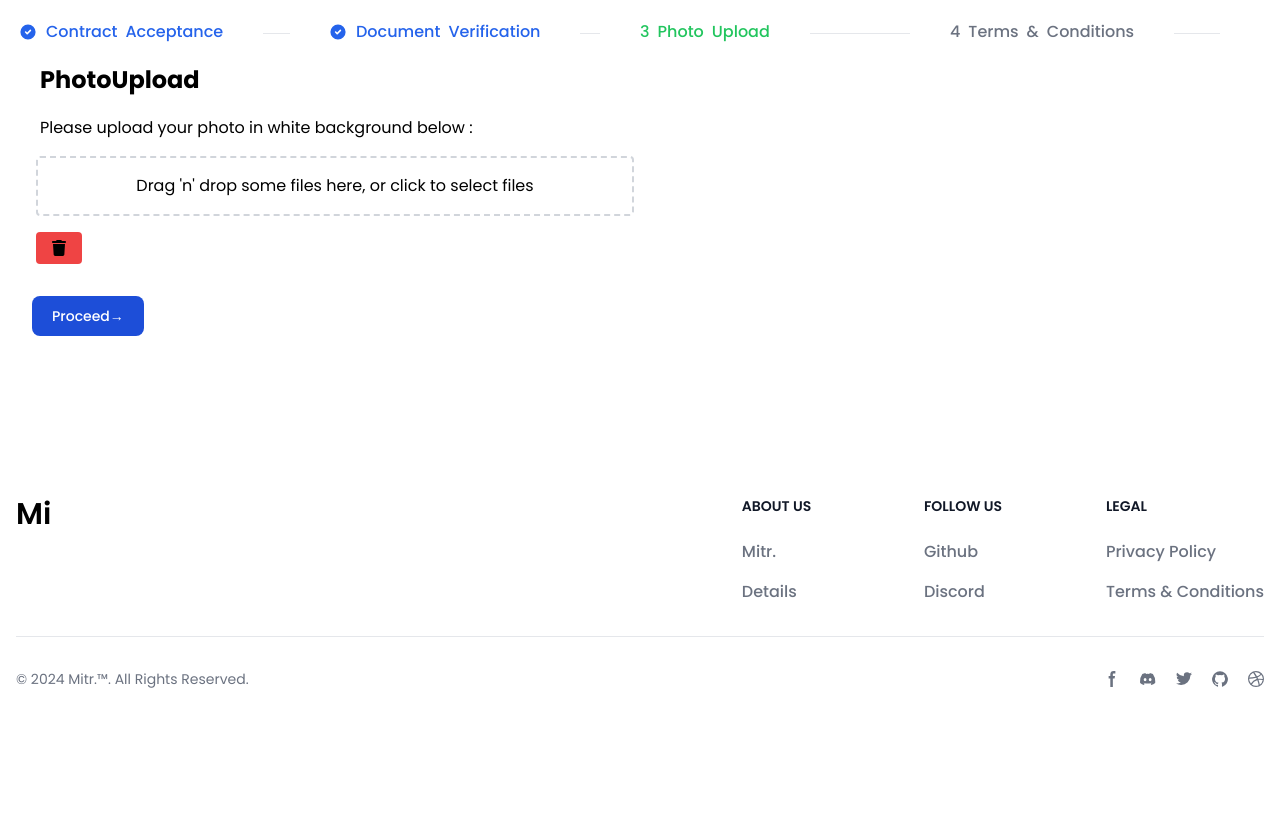
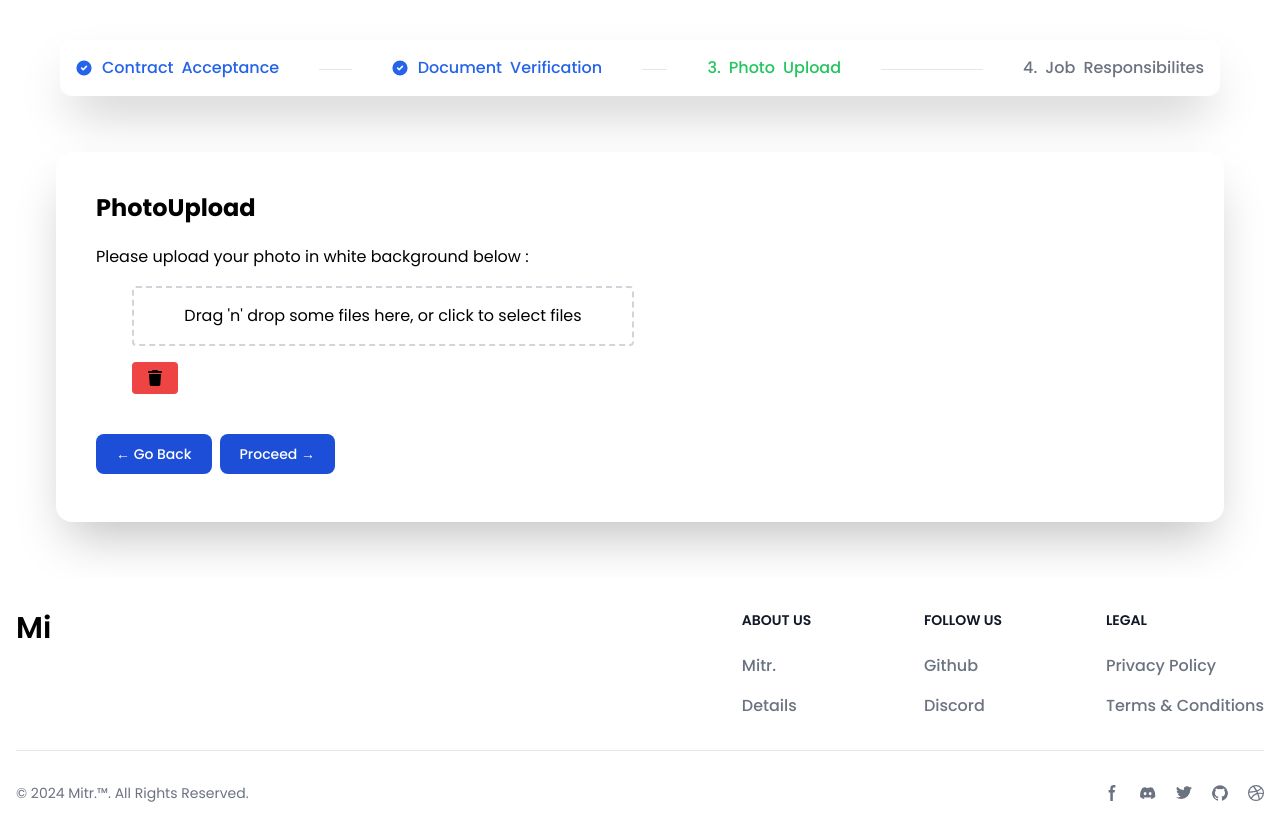
Before and after one commit to piyushbaibhav/Mitr, a React (Vite) app: page /photoupload in a window 1280 px wide. Before the commit the page ends 800 px from the top, so only its background shows below. Built offline with nearby package versions, Linux system fonts and the light colour scheme.

Commit message:
Photo Upload Update

```diff
--- a/src/pages/PhotoUpload.jsx
+++ b/src/pages/PhotoUpload.jsx
@@ -5,7 +5,8 @@ import { Link } from 'react-router-dom'
 export default function PhotoUpload() {
   return (
     <>
-    <nav className='m-5'>
+    <div className='ml-10 mt-10 mr-10'>
+    <nav className='m-5 p-4 shadow-2xl rounded-xl'>
         <ol class="flex items-center w-full text-sm font-medium text-center text-gray-500 dark:text-gray-400 sm:text-base">
           <li class="flex md:w-full items-center text-blue-600 dark:text-blue-500 sm:after:content-[''] after:w-full after:h-1 after:border-b after:border-gray-200 after:border-1 after:hidden sm:after:inline-block after:mx-6 xl:after:mx-10 dark:after:border-gray-700">
             <span class="flex items-center after:content-['/'] sm:after:hidden after:mx-2 after:text-gray-200 dark:after:text-gray-500">
@@ -26,25 +27,36 @@ export default function PhotoUpload() {
 
           <li class="flex md:w-full items-center after:content-[''] after:w-full after:h-1 after:border-b after:border-gray-200 after:border-1 after:hidden sm:after:inline-block after:mx-6 xl:after:mx-10 dark:after:border-gray-700">
             <span class="flex text-green-500 items-center after:content-['/'] sm:after:hidden after:mx-2 after:text-gray-200 dark:after:text-gray-500">
-              <span class="me-2">3</span>
+              <span class="me-2">3.</span>
               Photo <span class="hidden sm:inline-flex sm:ms-2">Upload</span>
             </span>
           </li>
-          <li class="flex md:w-full items-center after:content-[''] after:w-full after:h-1 after:border-b after:border-gray-200 after:border-1 after:hidden sm:after:inline-block after:mx-6 xl:after:mx-10 dark:after:border-gray-700">
-            <span class="flex items-center after:content-['/'] sm:after:hidden after:mx-2 after:text-gray-200 dark:after:text-gray-500">
-              <span class="me-2">4</span>
-              Terms <span class="hidden sm:inline-flex sm:ms-2"> & </span> <span class="hidden sm:inline-flex sm:ms-2"> Conditions</span>
-            </span>
-          </li>
+              <li class="flex items-center">
+                  <span class="me-2">4.</span>
+                  Job <span class="hidden sm:inline-flex sm:ms-2"> Responsibilites</span>
+
+              </li>
         </ol>
     </nav>
-    <div className='m-5 ml-10 text-2xl font-bold'>PhotoUpload</div>
-    <div className=' ml-10 '><p>Please upload your photo in white background below : </p></div>
-    <div className='ml-5'>
-    <Gallery /></div>
-    <Link to="/term">
-         <button type="button" class="text-white ml-8 mb-30 bg-blue-700 hover:bg-blue-800 focus:ring-4 focus:ring-blue-300 font-medium rounded-lg text-sm px-5 py-2.5 me-2 mb-32 dark:bg-blue-600 dark:hover:bg-blue-700 focus:outline-none dark:focus:ring-blue-800">Proceed→</button>
-    </Link>
+    </div>
+  <div className="justify-center items-center m-14">
+    <div className="bg-white shadow-2xl rounded-2xl p-5">
+        <div className='m-5'>
+          <div className='text-2xl font-bold'>PhotoUpload</div>
+        <div className='mt-5 w-full leading-relaxed'>
+          <p>Please upload your photo in white background below : </p>
+        </div>
+        <div className='ml-5'>
+        <Gallery /></div>
+            <Link to="/documentverify">
+              <button type="button" class="text-white mt-2 bg-blue-700 hover:bg-blue-800 focus:ring-4 focus:ring-blue-300 font-medium rounded-lg text-sm px-5 py-2.5 me-2 mb-2 dark:bg-blue-600 dark:hover:bg-blue-700 focus:outline-none dark:focus:ring-blue-800">← Go Back</button>
+            </Link>
+        <Link to="/term">
+            <button type="button" class="text-white mt-2 bg-blue-700 hover:bg-blue-800 focus:ring-4 focus:ring-blue-300 font-medium rounded-lg text-sm px-5 py-2.5 me-2 mb-2 dark:bg-blue-600 dark:hover:bg-blue-700 focus:outline-none dark:focus:ring-blue-800">Proceed →</button>
+        </Link>
+      </div>
+    </div>
+  </div>
 
     </>
   )
```
